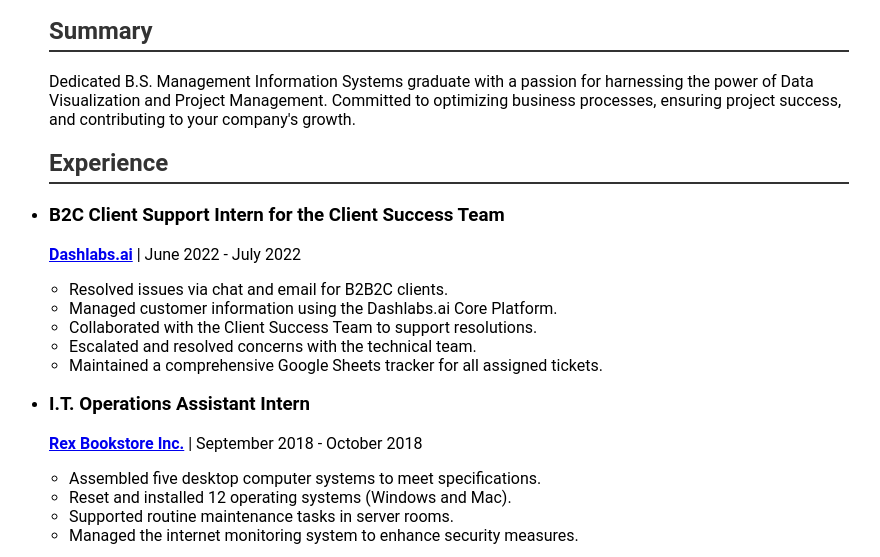
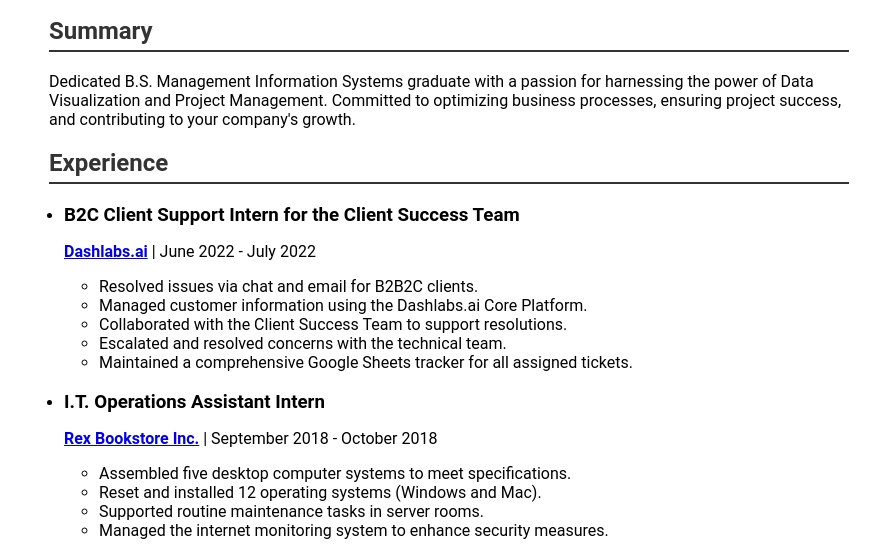
Before and after one commit to AMNaldo/amnaldo.github.io, a plain HTML site: page index.html in a window 1280 px wide. Shown: the part 213-770 px from the top of the page, without its empty margins (191-1071 px from the left). Drawn offline with Linux system fonts and the light colour scheme.

Commit message:
Edit CSS

```diff
--- a/index.css
+++ b/index.css
@@ -36,16 +36,12 @@ section {
     margin-top: 20px;
 }
 
-article {
-    margin-bottom: 20px;
-}
-
-article h3 {
+h3 {
     margin-bottom: 5px;
 }
 
 ul {
-    padding: 0;
+    padding-left: 15px;
     margin-top: 5px;
     margin-bottom: 10px;
 }
```
